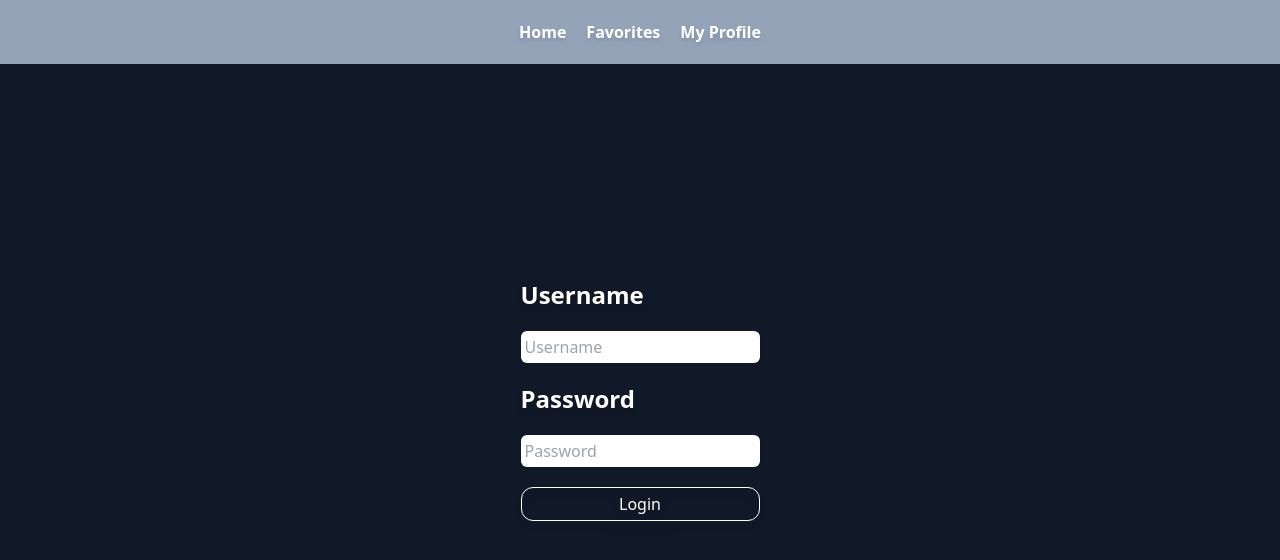
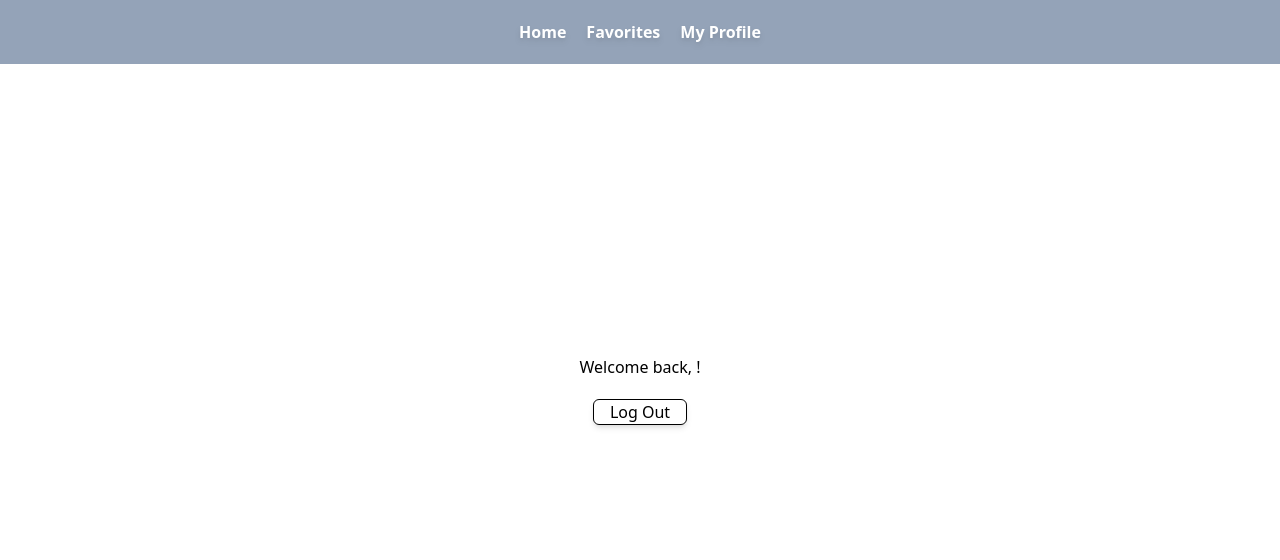
Before and after one commit to hassohamid/MoviGO, a React (Vite) app: page /profile in a window 1280 px wide. Before the commit this address led to /login. Shown: the top 560 px of the page. Built offline with nearby package versions, Linux system fonts and the light colour scheme.

Commit message:
Login, profile, and app components logic

```diff
--- a/src/App.jsx
+++ b/src/App.jsx
@@ -1,121 +1,37 @@
-import {
-  Routes,
-  Route,
-  useNavigate,
-  useLocation,
-  Navigate,
-} from "react-router-dom";
+import { Routes, Route, useLocation, Navigate } from "react-router-dom";
 import Home from "./pages/Home";
 import Login from "./components/Login";
 import Start from "./components/Start";
 import Favorites from "./pages/Favorites";
 import Profile from "./pages/Profile";
 import { useEffect, useState } from "react";
-import Navigation from "./components/Navigation";
+import { useNavigate } from "react-router-dom";
 import "./App.css";
 
 function App() {
   const navigate = useNavigate();
-  const location = useLocation();
-  const [isLoggedIn, setIsLoggedIn] = useState(
-    localStorage.getItem("isLoggedIn") === "true"
-  );
-  const [pass] = useState("123");
+
   const [formData, setFormData] = useState(() => {
     const savedData = localStorage.getItem("formData");
     return savedData ? JSON.parse(savedData) : { username: "", password: "" };
   });
-  const [errorMessage, setErrorMessage] = useState("");
-
-  useEffect(() => {
-    if (isLoggedIn) {
-      console.log("User is logged in, but no redirect yet.");
-    }
-  }, [isLoggedIn]);
-
-  const handleLogOut = () => {
-    setIsLoggedIn(false);
-    localStorage.removeItem("isLoggedIn");
-    navigate("/");
-  };
-
-  const handleInputChange = (e) => {
-    const { name, value } = e.target;
-    setFormData((prev) => ({ ...prev, [name]: value }));
-  };
 
   const handleStart = () => {
     navigate("/login");
   };
 
-  const handleLogin = () => {
-    if (formData.password === pass) {
-      setIsLoggedIn(true);
-      localStorage.setItem("isLoggedIn", "true");
-      navigate("/profile");
-    } else {
-      setErrorMessage("Unknown password");
-    }
-  };
-
-  const showHeader = location.pathname !== "/";
-
   return (
     <div className="app-container">
-      {showHeader && <Navigation />}
       <Routes>
-        {/* Start page */}
         <Route path="/" element={<Start start={handleStart} />} />
-
-        {/* Login page */}
         <Route
           path="/login"
-          element={
-            isLoggedIn ? (
-              <Navigate to="/profile" />
-            ) : (
-              <Login
-                formData={formData}
-                onInputChange={handleInputChange}
-                onLogin={handleLogin}
-                errorMessage={errorMessage}
-              />
-            )
-          }
+          element={<Login setFormData={setFormData} formData={formData} />}
         />
-
-        {/* Main page (after login) */}
-        <Route
-          path="/home"
-          element={isLoggedIn ? <Home /> : <Navigate to="/login" />}
-        />
-
-        {/* Profile (after login) */}
-        <Route
-          path="/profile"
-          element={
-            isLoggedIn ? (
-              <Profile formData={formData} />
-            ) : (
-              <Navigate to="/login" />
-            )
-          }
-        />
-
-        {/* favorites (after login) */}
-        <Route
-          path="/favorites"
-          element={isLoggedIn ? <Favorites /> : <Navigate to="/login" />}
-        />
+        <Route path="/home" element={<Home />} />
+        <Route path="/profile" element={<Profile formData={formData} />} />
+        <Route path="/favorites" element={<Favorites />} />
       </Routes>
-      {isLoggedIn && (
-        <button
-          className="border border-black px-4 rounded-md my-5"
-          onClick={handleLogOut}
-        >
-          Log Out
-        </button>
-      )}
     </div>
   );
 }
--- a/src/components/Login.jsx
+++ b/src/components/Login.jsx
@@ -1,10 +1,36 @@
-import { useState } from "react";
-export default function Login({
-  onLogin,
-  onInputChange,
-  formData,
-  errorMessage,
-}) {
+import { useState, useEffect } from "react";
+import { useNavigate } from "react-router-dom";
+export default function Login({ formData, setFormData }) {
+  const [errorMessage, setErrorMessage] = useState("");
+  const [pass] = useState("123");
+  const [isLoggedIn, setIsLoggedIn] = useState(
+    localStorage.getItem("isLoggedIn") === "true"
+  );
+
+  const handleInputChange = (e) => {
+    const { name, value } = e.target;
+    setFormData((prev) => ({ ...prev, [name]: value }));
+  };
+
+  const navigate = useNavigate();
+
+  useEffect(() => {
+    if (isLoggedIn) {
+      console.log("User is logged in, but no redirect yet.");
+    }
+  }, [isLoggedIn]);
+
+  const handleLogin = () => {
+    if (formData.password === pass) {
+      setIsLoggedIn(true);
+      localStorage.setItem("isLoggedIn", "true");
+      localStorage.setItem("formData", JSON.stringify(formData));
+      navigate("/profile");
+    } else {
+      setErrorMessage("Unknown password");
+    }
+  };
+
   if (!formData) {
     console.error("formData is undefined");
     return null;
@@ -12,7 +38,7 @@ export default function Login({
 
   const handleSubmit = (e) => {
     e.preventDefault();
-    onLogin();
+    handleLogin();
   };
 
   return (
@@ -32,7 +58,7 @@ export default function Login({
           type="text"
           placeholder="Username"
           required
-          onChange={onInputChange}
+          onChange={handleInputChange}
         />
 
         <label
@@ -43,7 +69,7 @@ export default function Login({
         </label>
         <input
           name="password"
-          onChange={onInputChange}
+          onChange={handleInputChange}
           value={formData.password || ""}
           className="p-1 rounded-md shadow-sm drop-shadow-sm"
           id="password"
@@ -55,7 +81,9 @@ export default function Login({
         <button type="submit" className="login-button">
           Login
         </button>
-        {errorMessage && <h1 className="text-red-500">{errorMessage}</h1>}
+        {errorMessage && (
+          <h1 className="text-red-500 text-center">{errorMessage}</h1>
+        )}
       </form>
     </section>
   );
--- a/src/pages/Favorites.jsx
+++ b/src/pages/Favorites.jsx
@@ -1,7 +1,11 @@
+import Navigation from "../components/Navigation";
 export default function Favorites() {
   return (
-    <div>
-      <h1>This is ... </h1>
-    </div>
+    <>
+      <Navigation />
+      <div>
+        <h1>This is Favorites...</h1>
+      </div>
+    </>
   );
 }
--- a/src/pages/Profile.jsx
+++ b/src/pages/Profile.jsx
@@ -1,8 +1,25 @@
-export default function Profile({ formData = { username: "" } }) {
-  const { username } = formData;
+import Navigation from "../components/Navigation";
+import { useNavigate } from "react-router-dom";
+export default function Profile({ formData }) {
+  console.log(formData.username);
+
+  const navigate = useNavigate();
+  const handleLogOut = () => {
+    localStorage.clear();
+    navigate("/");
+  };
   return (
-    <section>
-      <h1>Welcome back, {username}!</h1>
-    </section>
+    <>
+      <Navigation />
+      <section className="flex flex-col items-center">
+        <h1>Welcome back, {formData.username}!</h1>
+        <button
+          onClick={handleLogOut}
+          className="border border-black px-4 rounded-md my-5 shadow-md hover:scale-105 transition-all duration-200 hover:bg-[rgb(200, 200, 200)]"
+        >
+          Log Out
+        </button>
+      </section>
+    </>
   );
 }
```
